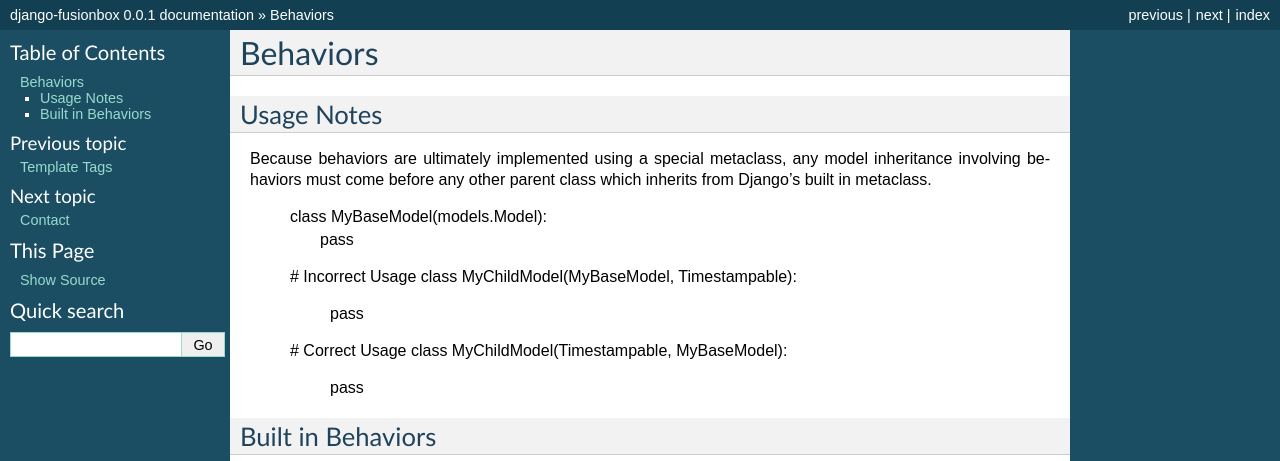
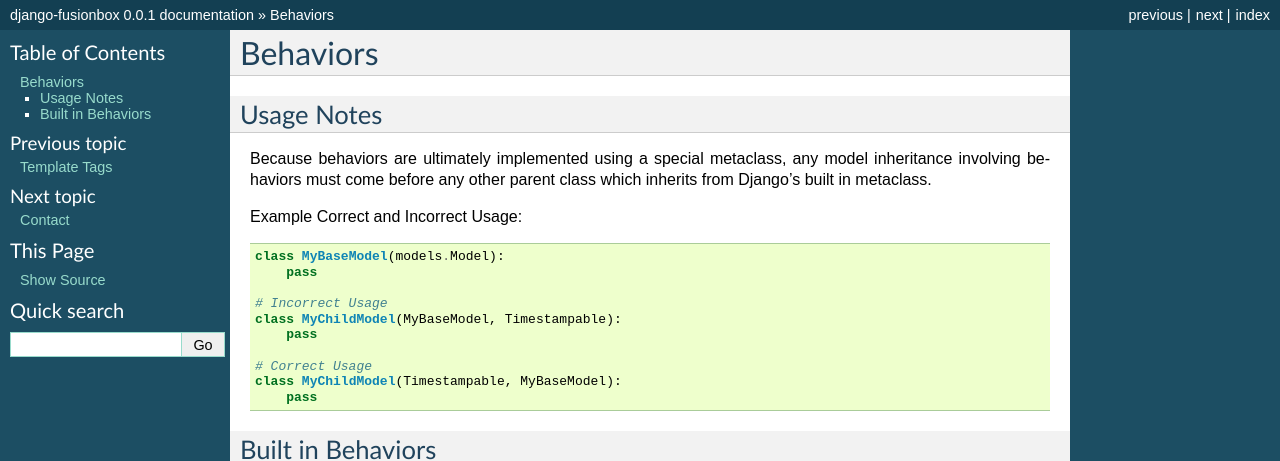
Before and after one commit to fusionbox/django-argonauts, a Sphinx documentation site: the page built from doc/behaviors.rst, in a window 1280 px wide, cut to the strip 0-461 px from the top of the page. Built offline with Sphinx 7.4.7, drawn with Linux system fonts in a browser that asks for light colours.

Commit message:
Fixed syntax for documentation to properly show code block

```diff
--- a/doc/behaviors.rst
+++ b/doc/behaviors.rst
@@ -5,6 +5,8 @@ Usage Notes
 -----------
 
 Because behaviors are ultimately implemented using a special metaclass, any model inheritance involving behaviors must come before any other parent class which inherits from Django's built in metaclass.
+
+Example Correct and Incorrect Usage::
 
     class MyBaseModel(models.Model):
         pass
```
